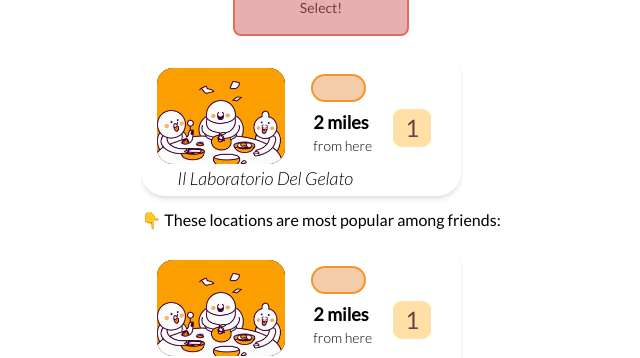
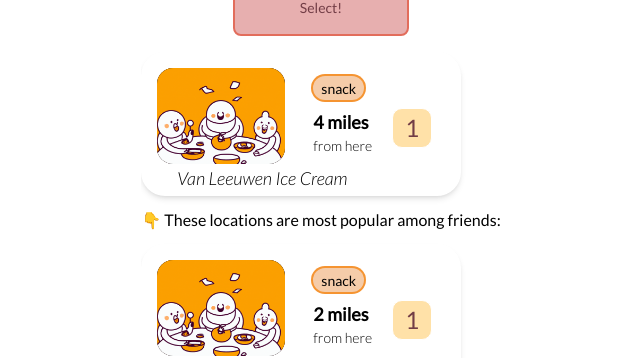
Before and after one commit to kapa-moon/final-project-team-decider, a React (Create React App) app in the folder front-end/: page /go in a window 1280 px wide. Shown: the part 280-638 px from the top of the page, without its empty margins (319-959 px from the left). Built offline with nearby package versions, Linux system fonts and the light colour scheme.

Commit message:
Add random select

```diff
--- a/front-end/src/component/Go.js
+++ b/front-end/src/component/Go.js
@@ -9,7 +9,33 @@ import Button from './Button';
 import { useState, useEffect } from "react";
 
 function Go({ SelctedLocation, SavedLocations }) {
-    // let chosenLocation = randomSelect(SavedLocations);
+
+    const [randomCard, setRandomCard] = useState({});
+
+    function randomSelect(savedLocations) {
+
+        let randomIndex = Math.floor(Math.random() * savedLocations.length);
+        let chosenLocation = savedLocations[randomIndex];
+        return chosenLocation;
+
+    }
+
+    function handleClick() {
+        console.log("clicked");
+        setRandomCard(randomSelect(savedLocations));
+    }
+
+    const GoBtn = () => {
+        return (
+            <div className='p-4 justify-center'>
+                <button onClick={handleClick} className='bg-bubble-pink border-bright text-primary rounded-lg
+                p-2 text-sm w-44 h-14'>Select!</button>
+            </div>
+        );
+    }
+
+    let chosenLocation = randomSelect(savedLocations);
+
     console.log(len);
     return (
         <>
@@ -17,11 +43,11 @@ function Go({ SelctedLocation, SavedLocations }) {
             {/* <div className='gopage'> */}
             <GoBtn></GoBtn>
             <div className='bg-blue-200 flex-col justify-center space-y-3 max-w-sm h-full overflow-scroll overscroll-contain'>
-                <GroupCard name={SelectedLocation[0].name} type={SelectedLocation[0].type} image={Placeholder} distance={SelectedLocation[0].distance}></GroupCard>
+                <GroupCard name={chosenLocation.name} type={chosenLocation.type} image={Placeholder} distance={chosenLocation.distance} category={chosenLocation.category}></GroupCard>
 
                 <p>👇 These locations are most popular among friends:</p>
                 {/* <Vote></Vote> */}
-                <GroupCard name={SelectedLocation[0].name} type={SelectedLocation[0].type} image={Placeholder} distance={SelectedLocation[0].distance}></GroupCard>
+                <GroupCard name={SelectedLocation[0].name} type={SelectedLocation[0].type} image={Placeholder} distance={SelectedLocation[0].distance} category={chosenLocation.category}></GroupCard>
 
             </div>
             <Button str_array={['Group Information']} type={6}></Button>
@@ -30,6 +56,8 @@ function Go({ SelctedLocation, SavedLocations }) {
         </>
     );
 }
+
+
 
 // Hard Coded Data Example
 
@@ -42,25 +70,12 @@ const SelectedLocation = [{
     street: "Ludlow Street",
 }]
 
-const GoBtn = () => {
-    return (
-        <div className='p-4 justify-center'>
-            <button className='bg-bubble-pink border-bright text-primary rounded-lg
-            p-2 text-sm w-44 h-14'>Select!</button>
-        </div>
-    );
-}
+
 export default Go;
 
 
 
-function randomSelect(savedLocations) {
 
-    let randomIndex = Math.floor(Math.random() * savedLocations.length);
-    let chosenLocation = savedLocations[randomIndex];
-    return chosenLocation;
-
-}
 
 // should be fetched from database
 
```
